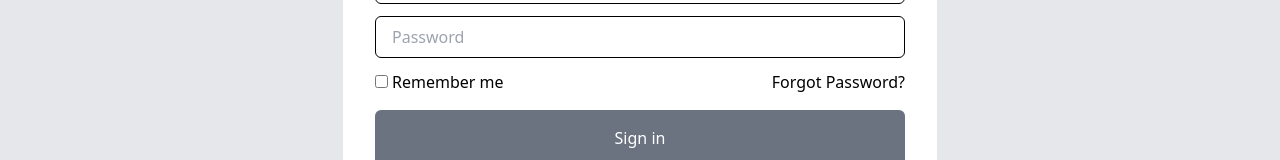
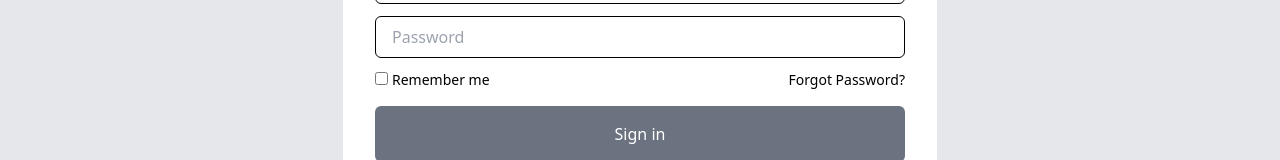
Before and after one commit to patrickashi/kanicreative, a React (Create React App) app: page /login in a window 1280 px wide. Shown: the part 322-482 px from the top of the page. Built offline with nearby package versions, Linux system fonts and the light colour scheme.

Commit message:
new
add new

```diff
--- a/src/Components/Login.jsx
+++ b/src/Components/Login.jsx
@@ -16,7 +16,7 @@ const Login = () => {
                 <p className='text-center my-3'>Do not have an account yet? <Link to="/signup"> Sign up </Link></p>
                 <input type='text' placeholder='enter email' className='border border-black rounded-md w-full px-4 py-2 focus:bg-gray-100'/>
                 <input type='text' placeholder='Password' className='border border-black rounded-md w-full my-3 px-4 py-2 focus:bg-gray-100'/>
-                <div className='flex flex-row justify-between'>
+                <div className='flex flex-row justify-between mobile:text-sm'>
                     <div>
                         <input type='checkbox' id='myCheckbox'/>
                         <label htmlFor="myCheckbox" className='ml-1'>Remember me</label>
```
